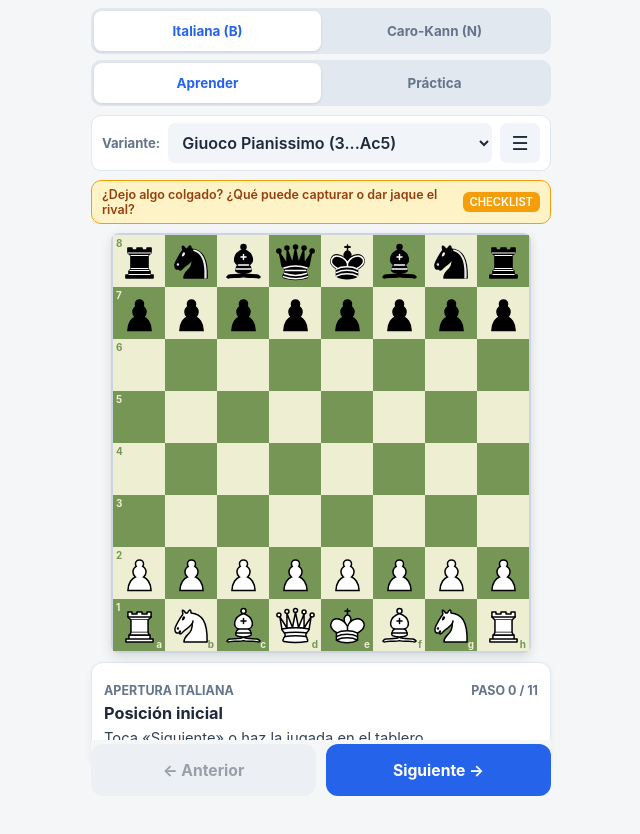
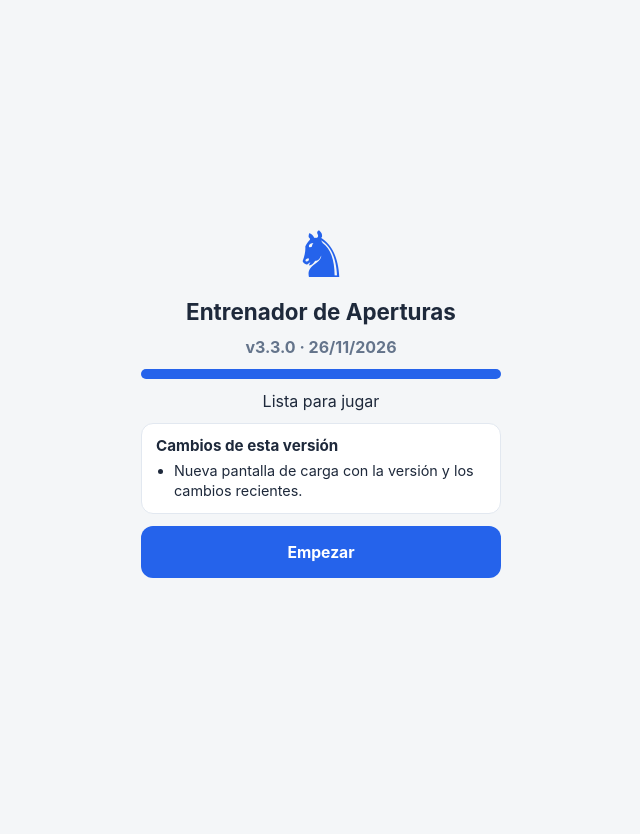
Before and after one commit to contactopixelblox-ctrl/contactopixelblox-ctrl.github.io, a plain HTML site: page index.html in a window 1280 px wide. Shown: the whole page, without its empty margins (319-959 px from the left). Drawn offline with Linux system fonts and the light colour scheme.

Commit message:
v3.3.0: agrega pantalla de carga con versión y cambios
Co-Authored-By: Claude Sonnet 5.5 <noreply@anthropic.com>
Claude-Session: https://claude.ai/code/session_01KrWShNZZjY778fPQnoKMvq

```diff
--- a/css/style.css
+++ b/css/style.css
@@ -426,3 +426,16 @@ button, select, .checklist-bar { touch-action: manipulation; }
 #changeLog summary { padding: 10px 0; font-weight: 700; font-size: 0.9rem; cursor: pointer; }
 #changeLog ul { margin-bottom: 6px; }
 .menu-action { width: 100%; margin-top: 8px; }
+
+/* Pantalla de carga */
+.splash { position: fixed; inset: 0; z-index: 3000; background: var(--bg-color); display: flex; overflow-y: auto; padding: 20px; }
+.splash-box { margin: auto; width: 100%; max-width: 360px; text-align: center; display: flex; flex-direction: column; gap: 12px; }
+.splash-icon { font-size: 4rem; line-height: 1; color: var(--primary); }
+.splash h1 { font-size: 1.4rem; }
+.splash h2 { font-size: 0.95rem; margin-bottom: 6px; }
+.splash-version { font-weight: 700; color: var(--text-muted); }
+.splash-bar { height: 10px; background: #e2e8f0; border-radius: 5px; overflow: hidden; }
+.splash-bar div { height: 100%; background: var(--primary); animation: cargar 1.2s ease forwards; }
+@keyframes cargar { from { width: 0; } to { width: 100%; } }
+.splash-news { text-align: left; background: var(--card-bg); border: 1px solid #e2e8f0; border-radius: 12px; padding: 12px 14px; font-size: 0.9rem; }
+.splash-news ul { padding-left: 18px; line-height: 1.4; }
--- a/index.html
+++ b/index.html
@@ -5,9 +5,25 @@
   <meta name="viewport" content="width=device-width, initial-scale=1.0, viewport-fit=cover">
   <title>Entrenador de Aperturas - Italiana y Caro-Kann</title>
   <meta name="theme-color" content="#f4f6f8">
-  <link rel="stylesheet" href="css/style.css?v=3.2.0">
+  <link rel="stylesheet" href="css/style.css?v=3.3.0">
 </head>
 <body>
+
+  <!-- Pantalla de carga -->
+  <div class="splash" id="splash" role="dialog" aria-modal="true" aria-labelledby="splashTitle">
+    <div class="splash-box">
+      <div class="splash-icon" aria-hidden="true">♞</div>
+      <h1 id="splashTitle">Entrenador de Aperturas</h1>
+      <p class="splash-version" id="splashVersion"></p>
+      <div class="splash-bar" id="splashBar"><div></div></div>
+      <p id="splashStatus" aria-live="polite">Cargando…</p>
+      <div class="splash-news">
+        <h2>Cambios de esta versión</h2>
+        <ul id="splashChanges"></ul>
+      </div>
+      <button type="button" class="btn btn-primary" id="btnStart" disabled>Empezar</button>
+    </div>
+  </div>
 
   <div class="app-container">
     <!-- Selección de Apertura y Modo -->
@@ -95,12 +111,13 @@
     </div>
   </div>
 
-  <script src="js/lib/chess.min.js?v=3.2.0"></script>
-  <script src="js/pieces.js?v=3.2.0"></script>
-  <script src="js/data/italiana.js?v=3.2.0"></script>
-  <script src="js/data/carokann.js?v=3.2.0"></script>
-  <script src="js/version.js?v=3.2.0"></script>
-  <script src="js/menu.js?v=3.2.0"></script>
-  <script src="js/app.js?v=3.2.0"></script>
+  <script src="js/lib/chess.min.js?v=3.3.0"></script>
+  <script src="js/pieces.js?v=3.3.0"></script>
+  <script src="js/data/italiana.js?v=3.3.0"></script>
+  <script src="js/data/carokann.js?v=3.3.0"></script>
+  <script src="js/version.js?v=3.3.0"></script>
+  <script src="js/menu.js?v=3.3.0"></script>
+  <script src="js/app.js?v=3.3.0"></script>
+  <script src="js/splash.js?v=3.3.0"></script>
 </body>
 </html>
--- /dev/null
+++ b/js/splash.js
@@ -0,0 +1,27 @@
+// Pantalla de carga. Se carga al final: si llega a ejecutarse, los demás archivos ya se pidieron.
+(function () {
+  const splash = document.getElementById("splash");
+  const boton = document.getElementById("btnStart");
+  const actual = window.EA.historial[0];
+  const app = document.querySelector(".app-container");
+
+  document.getElementById("splashVersion").textContent = `v${actual.version} · ${actual.fecha}`;
+  actual.cambios.forEach(texto => {
+    const item = document.createElement("li");
+    item.textContent = texto;
+    document.getElementById("splashChanges").appendChild(item);
+  });
+
+  app.inert = true;
+  const listo = () => {
+    document.getElementById("splashStatus").textContent = "Lista para jugar";
+    boton.disabled = false;
+  };
+  // La barra dura 1,2 s (ver .splash-bar en style.css)
+  setTimeout(listo, 1200);
+
+  boton.addEventListener("click", () => {
+    app.inert = false;
+    splash.remove();
+  });
+})();
--- a/js/version.js
+++ b/js/version.js
@@ -3,6 +3,9 @@
 window.EA = window.EA || { aperturas: {} };
 
 window.EA.historial = [
+  { version: "3.3.0", fecha: "26/11/2026", cambios: [
+    "Nueva pantalla de carga con la versión y los cambios recientes."
+  ] },
   { version: "3.2.0", fecha: "26/11/2026", cambios: [
     "Nuevo menú con la versión y el historial de cambios."
   ] },
```
Also changed, not shown: 1 other file.
